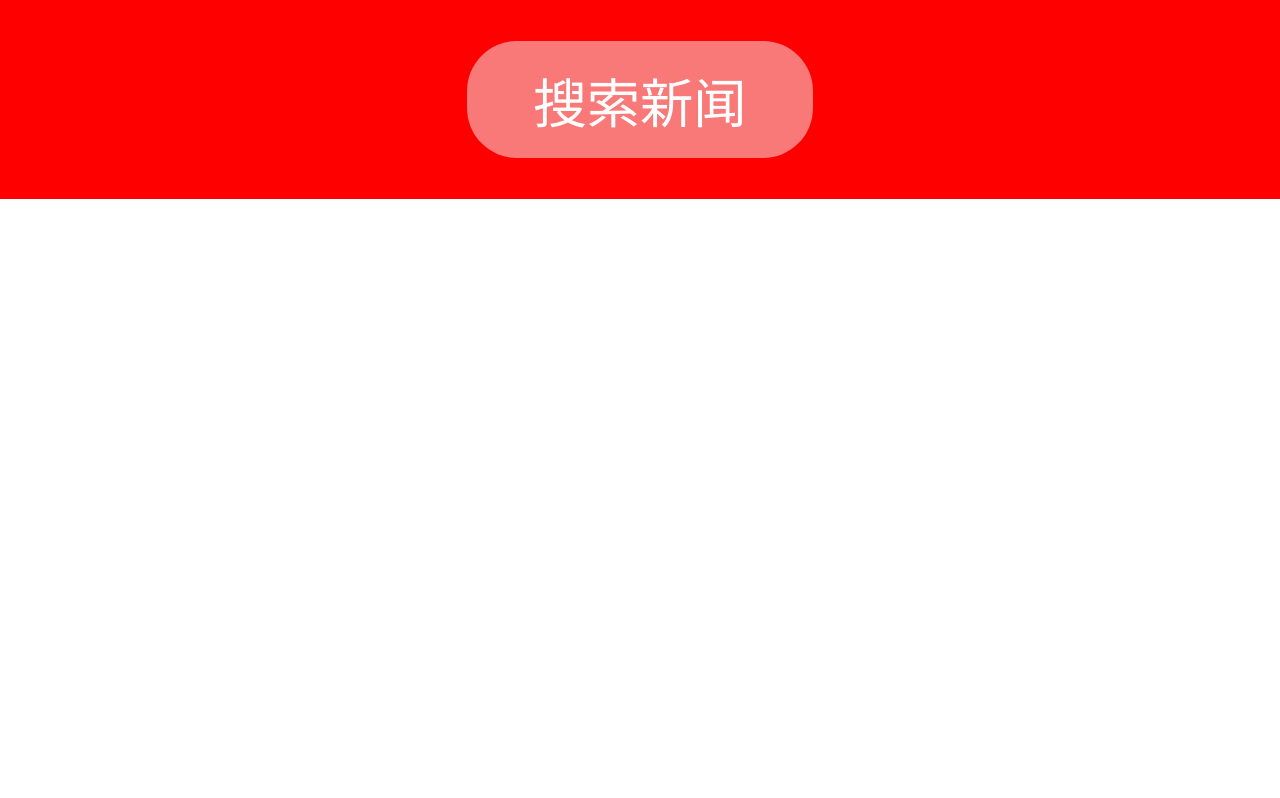
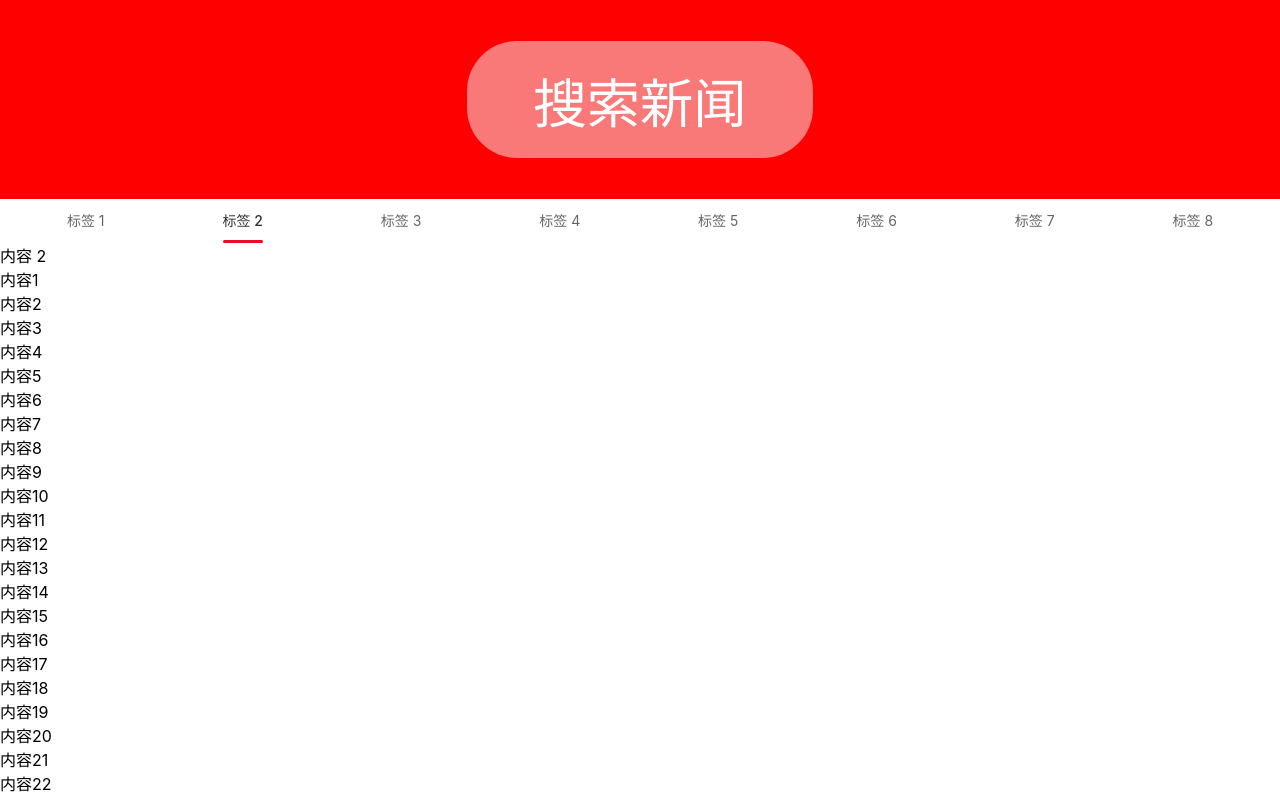
Before and after one commit to z-apollo/new, a Vue app: page / in a window 1280 px wide. Shown: the top 798 px of the page. Built offline with nearby package versions, Linux system fonts and the light colour scheme; a small style sheet from the web is missing.

Commit message:
29-tab栏布局

```diff
--- a/src/pages/Index.vue
+++ b/src/pages/Index.vue
@@ -1,5 +1,4 @@
 <template>
-
   <div>
     <!-- 红色头部 -->
     <div class="header">
@@ -14,49 +13,65 @@
         <span class="iconfont iconwode personal"></span>
       </router-link>
     </div>
+
+    <!-- 栏目列表 -->
+    <!-- v-model：默认选中的标签栏 -->
+    <!-- sticky：配置粘性布局 -->
+    <!-- swipeable：滑动切换 -->
+    <!-- title：要显示的内容 -->
+    <van-tabs v-model="active" sticky swipeable>
+      <van-tab
+      v-for="index in 8"
+      :key="index"
+      :title="'标签 ' + index">内容 {{ index }}</van-tab
+      >
+        <p v-for="index in 100">内容{{ index }}</p>
+    </van-tabs>
   </div>
 
 </template>
 
 <script>
 export default {
-
+    data(){
+        return{
+            active: 1
         }
+    }
+};
 </script>
 
 <style scoped lang="less">
-    .header{
+.header {
   display: flex;
   justify-content: space-between;
   align-items: center;
   background-color: #ff0000;
   height: 56 / 360 * 100vw;
   padding: 0 16px;
-        .logo{
+  .logo {
     font-size: 60 / 360 * 100vw;
     color: #fff;
   }
-        .header-search{
+  .header-search {
     display: flex;
     align-items: center;
     padding: 0 66px;
     height: 33 / 360 * 100vw;
     background-color: #f97979;
     border-radius: 50px;
-            span{
+    span {
       color: #fff;
       font-size: 15 / 360 * 100vw;
     }
-            i{
+    i {
       color: #fff;
       font-size: 15 / 360 * 100vw;
     }
   }
-        .personal{
+  .personal {
     color: #fff;
-            font-size: 20 / 360 * 100vw
+    font-size: 20 / 360 * 100vw;
   }
-
 }
-
 </style>
```
Lines whose indentation alone changed are shown as unchanged.
